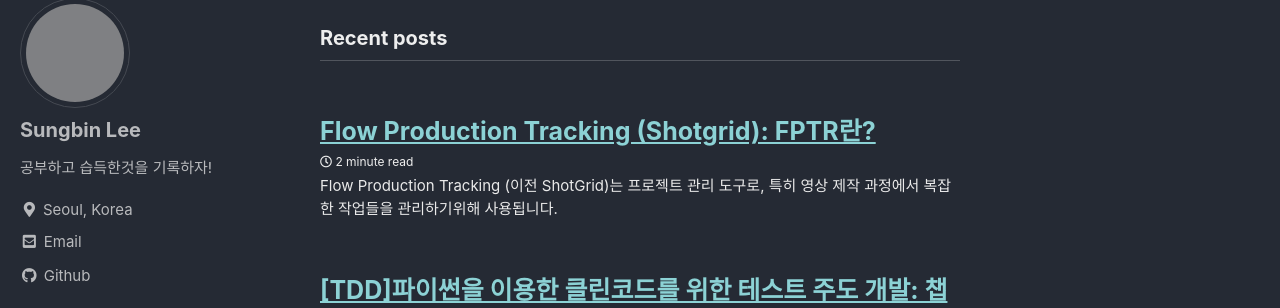
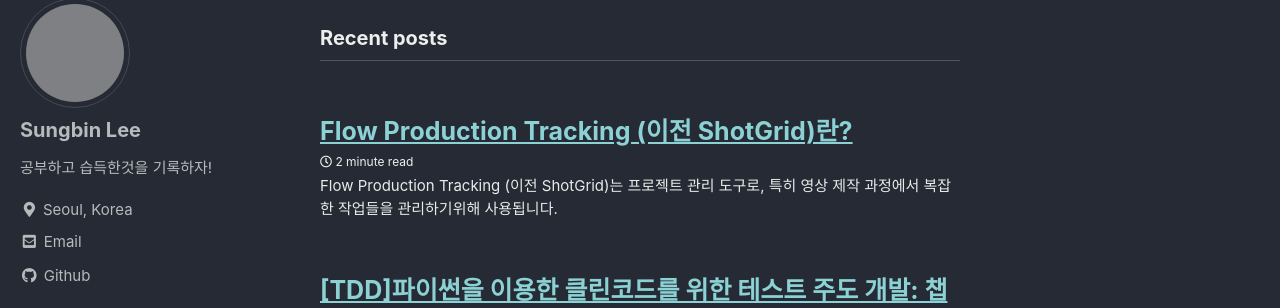
Before and after one commit to sungbinlee/tech.sungbinlee.dev, a Jekyll site: the page built from index.html, in a window 1280 px wide and 900 px high. Shown: the part 112-420 px from the top of the window. Built offline with Jekyll 4.4.1, drawn with Linux system fonts in a browser that asks for light colours; cached includes are drawn as plain includes; the list of posts is cut into pages by our own code; grey boxes are pictures that could not be loaded.

Commit message:
Update 2024-05-22-shotgrid.md

```diff
--- a/_posts/Software_Engineering/2024-05-22-shotgrid.md
+++ b/_posts/Software_Engineering/2024-05-22-shotgrid.md
@@ -1,5 +1,5 @@
 ---
-title: "Flow Production Tracking (Shotgrid): FPTR란? "
+title: "Flow Production Tracking (이전 ShotGrid)란? "
 categories:
   - Software Engineering
 tags:
```
